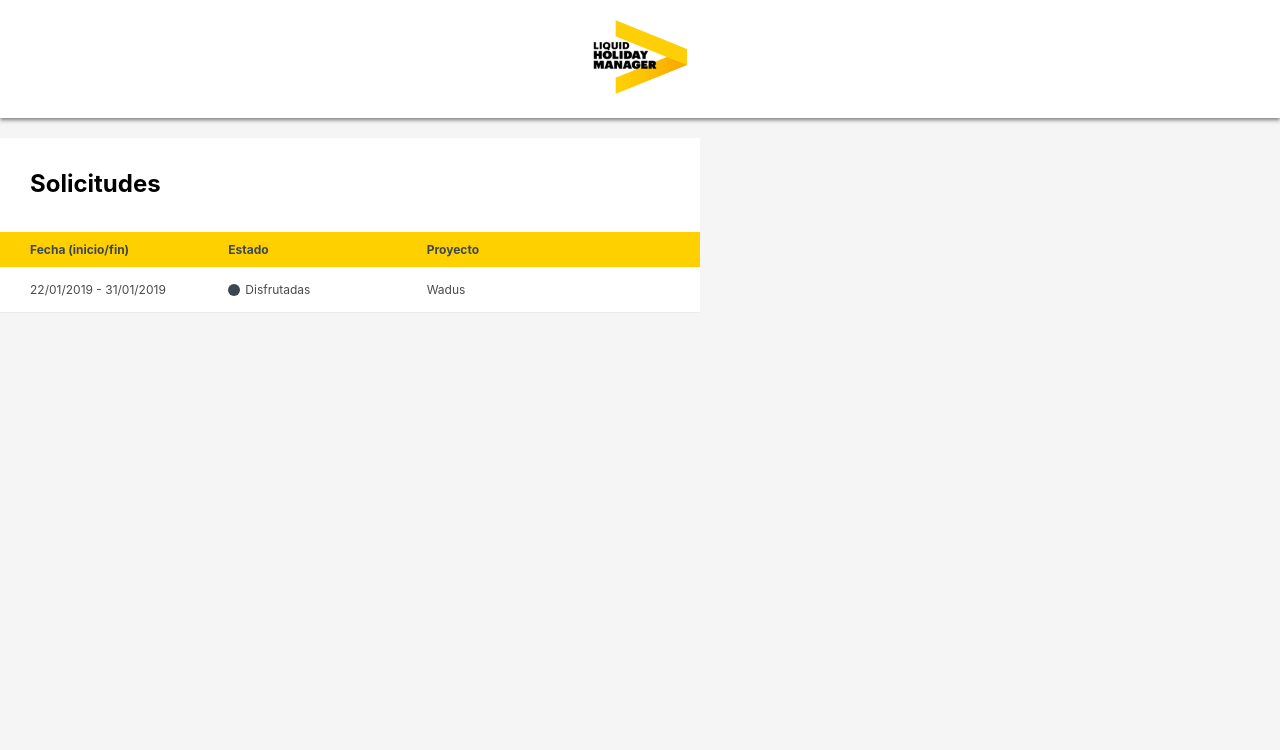
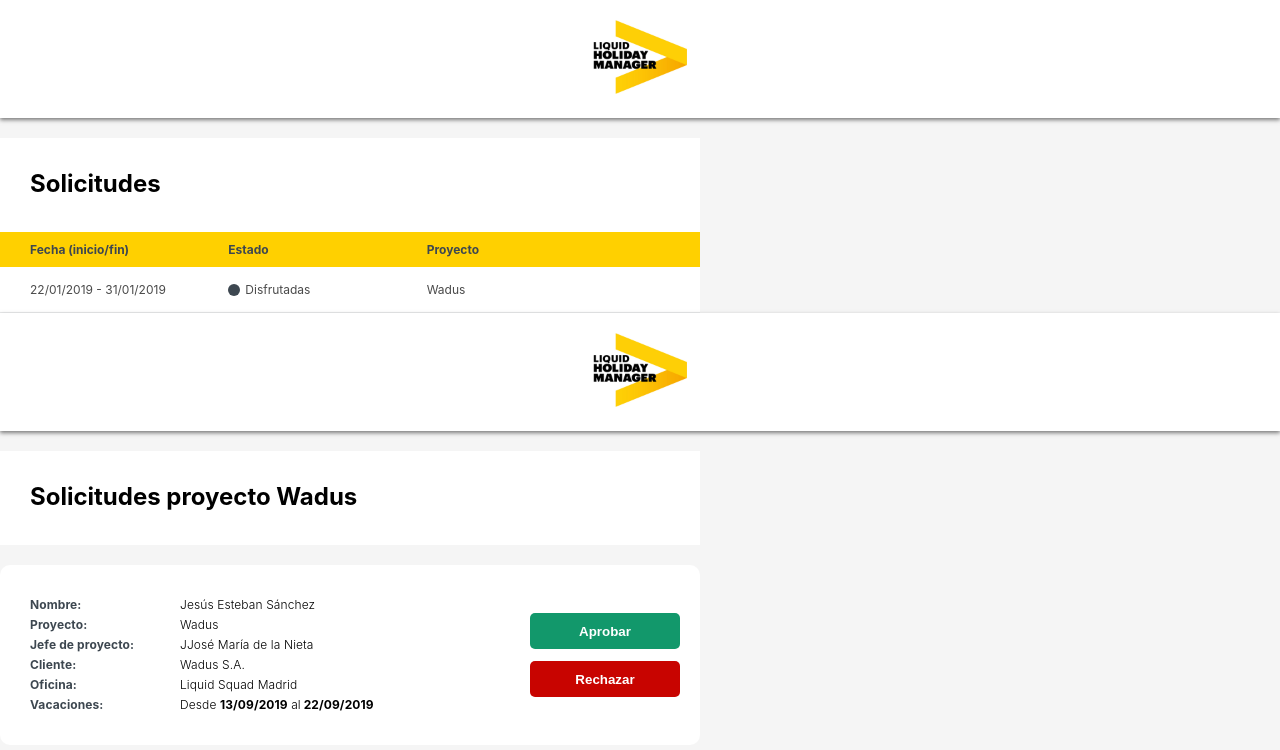
Before and after one commit to luzagm/g-m4-AquaSquad, a React (Create React App) app: page /#/user in a window 1280 px wide. Shown: the top 750 px of the page. Built offline with nearby package versions, Linux system fonts and the light colour scheme.

Commit message:
add detail info

```diff
--- /dev/null
+++ b/src/components/leader/GestorDetailInfo.js
@@ -0,0 +1,37 @@
+import React from "react";
+import "../../stylesheets/components/GestorDetailInfo.scss";
+
+const GestorDetailInfo = () => {
+  return (
+    <div className="detail__box">
+      <div
+        className="detail__description
+"
+      >
+        <p>Nombre:</p>
+        <p>Proyecto:</p>
+        <p>Jefe de proyecto:</p>
+        <p>Cliente:</p>
+        <p>Oficina:</p>
+        <p>Vacaciones:</p>
+      </div>
+      <div className="detail__info">
+        <p>Jesús Esteban Sánchez</p>
+        <p>Wadus</p>
+        <p>JJosé María de la Nieta</p>
+        <p>Wadus S.A.</p>
+        <p>Liquid Squad Madrid</p>
+        <p>
+          Desde <span className="detail__info--bold">13/09/2019</span> al
+          <span className="detail__info--bold"> 22/09/2019</span>
+        </p>
+      </div>
+      <div className="detail__button">
+        <button className="detail__button--approve">Aprobar</button>
+        <button className="detail__button--deny">Rechazar</button>
+      </div>
+    </div>
+  );
+};
+
+export default GestorDetailInfo;
--- a/src/components/leader/ListGestorDetail.js
+++ b/src/components/leader/ListGestorDetail.js
@@ -0,0 +1,16 @@
+import React from "react";
+import Header from "../Header";
+import GestorDetailInfo from "./GestorDetailInfo";
+import "../../stylesheets/components/ListGestorDetail.scss";
+
+const ListGestorDetail = props => {
+  return (
+    <div className="detailmain">
+      <Header />
+      <h2 className="detailwrap__title">Solicitudes proyecto Wadus</h2>
+      <GestorDetailInfo />
+    </div>
+  );
+};
+
+export default ListGestorDetail;
--- a/src/components/user/User.js
+++ b/src/components/user/User.js
@@ -4,6 +4,7 @@ import ListUserItem from "./ListUserItem";
 import ListUserStatus from "./ListUserStatus";
 import "../../stylesheets/components/User.scss";
 import "../../stylesheets/App.scss";
+import ListGestorDetail from "../leader/ListGestorDetail";
 
 const UserList = props => {
   return (
@@ -14,6 +15,7 @@ const UserList = props => {
         <ListUserStatus />
         <ListUserItem />
       </div>
+      <ListGestorDetail />
     </div>
   );
 };
--- /dev/null
+++ b/src/stylesheets/components/GestorDetailInfo.scss
@@ -0,0 +1,60 @@
+@import "../core/variables";
+
+.detail {
+  &__box {
+    width: 700px;
+    padding: 30px;
+    margin: 20px 0;
+    display: grid;
+    grid-template-columns: 150px 350px 150px;
+    border-radius: 10px;
+    background-color: white;
+  }
+
+  &__description {
+    font-size: 12px;
+    font-weight: bold;
+    line-height: 1.67;
+    letter-spacing: 0.1px;
+    color: $colorDetailInfo;
+  }
+
+  &__info {
+    font-size: 12px;
+    font-weight: 300;
+    line-height: 1.67;
+    letter-spacing: 0.1px;
+
+    &--bold {
+      font-weight: bold;
+    }
+  }
+
+  &__button {
+    display: flex;
+    flex-direction: column;
+    justify-content: center;
+
+    &--approve {
+      margin: 6px 0;
+      border: none;
+      height: 36px;
+      border-radius: 5px;
+      background-color: $colorApproveButton;
+      font-weight: 600;
+      text-align: center;
+      color: white;
+    }
+
+    &--deny {
+      margin: 6px 0;
+      border: none;
+      height: 36px;
+      border-radius: 5px;
+      background-color: $colorDenyButton;
+      font-weight: 600;
+      text-align: center;
+      color: white;
+    }
+  }
+}
--- /dev/null
+++ b/src/stylesheets/components/ListGestorDetail.scss
@@ -0,0 +1,15 @@
+@import "../core/variables";
+
+.detailmain {
+  width: 100vw;
+  height: 100vh;
+  background-color: #f5f5f5;
+}
+
+.detailwrap__title {
+  width: 700px;
+  margin-top: 20px;
+  padding: 31px 0 34px 30px;
+  width: 700px;
+  background-color: white;
+}
--- a/src/stylesheets/core/variables.scss
+++ b/src/stylesheets/core/variables.scss
@@ -3,3 +3,6 @@ $colorPrimary: #ffd000;
 $colorSecundary: #3d4750;
 $colorTerciary: #4a4a4a;
 $colorFilters: #445870;
+$colorDetailInfo: #3d4750;
+$colorApproveButton: #12986b;
+$colorDenyButton: #c80400;
```
